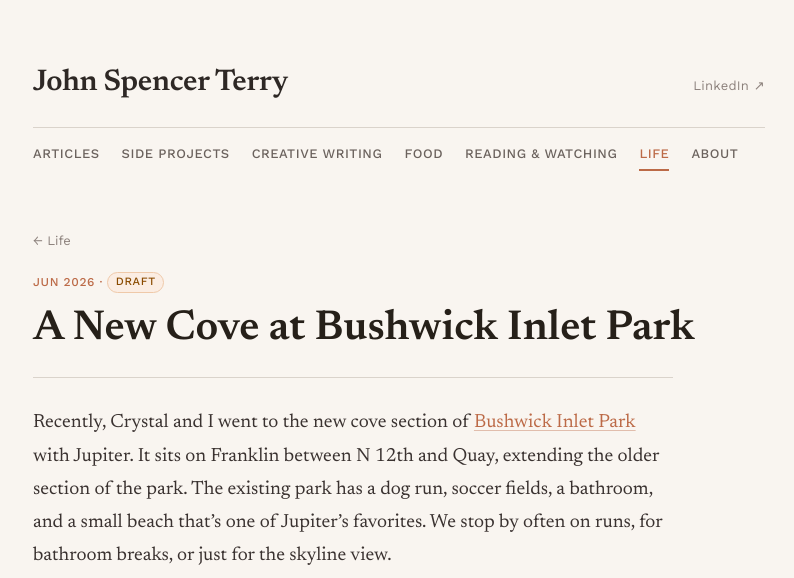
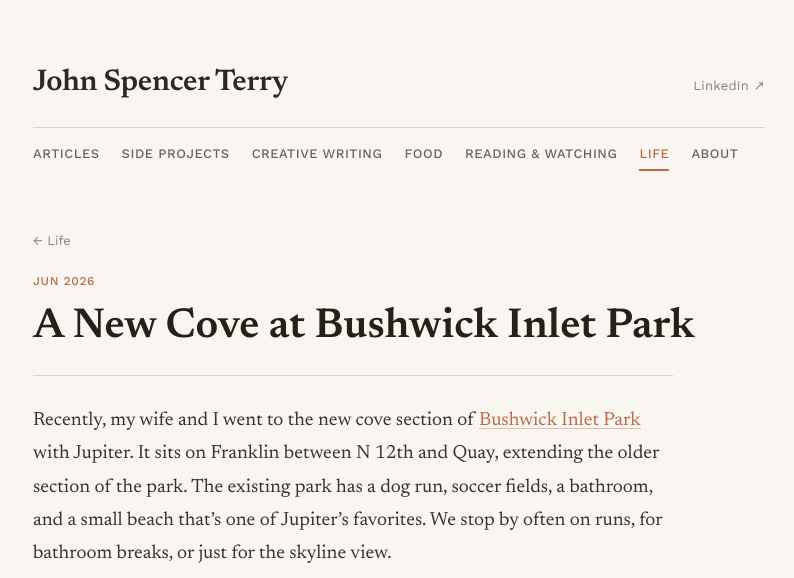
Before and after one commit to JohnSpencerTerry/wb, a Jekyll site: the page built from _articles/bushwick-inlet-new-cove.md, in a window 1280 px wide and 900 px high, cut to the strip 0-578 px from the top of the window. Shown: the whole strip, without its empty margins (241-1035 px from the left). Built offline with Jekyll 4.4.1, drawn with Linux system fonts in a browser that asks for light colours.

Commit message:
Update bushwick-inlet-new-cove.md

```diff
--- a/_articles/bushwick-inlet-new-cove.md
+++ b/_articles/bushwick-inlet-new-cove.md
@@ -3,10 +3,10 @@ layout: post
 title: "A New Cove at Bushwick Inlet Park"
 date: 2026-06-14
 category: Life
-draft: true
+draft: false
 ---
 
-Recently, Crystal and I went to the new cove section of [Bushwick Inlet Park](https://www.nycgovparks.org/parks/bushwick-inlet-park) with Jupiter. It sits on Franklin between N 12th and Quay, extending the older section of the park. The existing park has a dog run, soccer fields, a bathroom, and a small beach that's one of Jupiter's favorites. We stop by often on runs, for bathroom breaks, or just for the skyline view.
+Recently, my wife and I went to the new cove section of [Bushwick Inlet Park](https://www.nycgovparks.org/parks/bushwick-inlet-park) with Jupiter. It sits on Franklin between N 12th and Quay, extending the older section of the park. The existing park has a dog run, soccer fields, a bathroom, and a small beach that's one of Jupiter's favorites. We stop by often on runs, for bathroom breaks, or just for the skyline view.
 
 <figure class="media-figure">
   <img src="/assets/photos/bushwick-inlet/jupiter_2023.jpg" alt="Jupiter at the little beach in the existing park in 2023, skyline behind her." />
```
